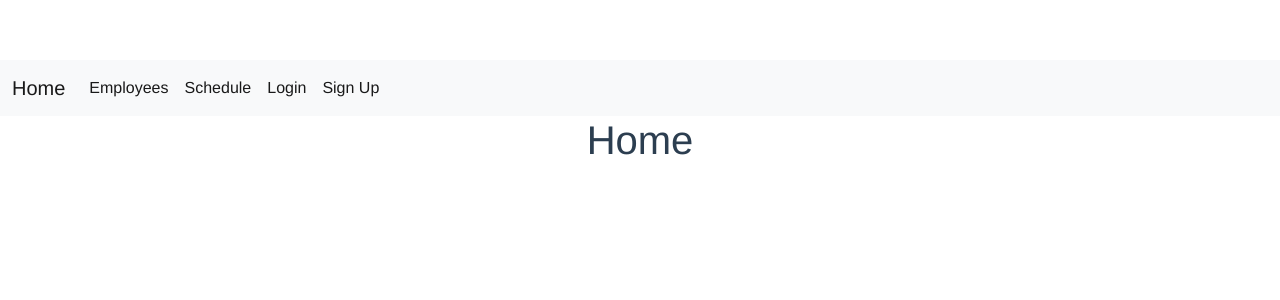
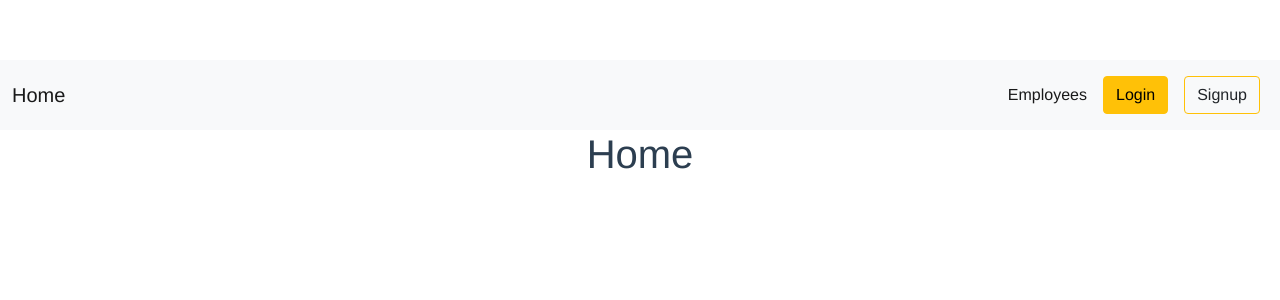
Before and after one commit to DrewBowers8001/cis410-fa21-bowers-vue, a Vue app: page / in a window 1280 px wide. Shown: the top 300 px of the page. Built offline with nearby package versions, Linux system fonts and the light colour scheme; no server answers.

Commit message:
new header

```diff
--- a/src/components/header.vue
+++ b/src/components/header.vue
@@ -2,31 +2,78 @@
   <nav class="navbar navbar-expand-lg navbar-light bg-light">
     <div class="container-fluid">
       <router-link class="navbar-brand" to="/">Home</router-link>
-    <button class="navbar-toggler" type="button" data-bs-toggle="collapse" data-bs-target="#navbarNav" aria-controls="navbarNav" aria-expanded="false" aria-label="Toggle navigation">
+      <button
+        class="navbar-toggler"
+        type="button"
+        data-bs-toggle="collapse"
+        data-bs-target="#navbarNav"
+        aria-controls="navbarNav"
+        aria-expanded="false"
+        aria-label="Toggle navigation"
+      >
         <span class="navbar-toggler-icon"></span>
       </button>
       <div class="collapse navbar-collapse" id="navbarNav">
-      <ul class="navbar-nav">
+        <ul class="navbar-nav ms-auto">
           <li class="nav-item">
-          <router-link class="nav-link active" aria-current="page" to="/Employees">Employees</router-link>
-        </li>
-        <li class = "nav-item">
-          <router-link class="nav-link active" aria-current="page" to="/Schedule">Schedule</router-link>
-        </li>
-         <li class="nav-item">
-          <router-link class="nav-link active" aria-current="page" to="/Login">Login</router-link>
-        </li>
-         <li class="nav-item">
-          <router-link class="nav-link active" aria-current="page" to="/signup">Sign Up</router-link>
+            <router-link
+              class="nav-link active"
+              aria-current="page"
+              to="/Employees">Employees</router-link
+            >
           </li>
 
+          <li v-if="auth" class="nav-item">
+            <router-link
+              class="nav-link active"
+              aria-current="page"
+              to="/Schedule">Schedule</router-link
+            >
+          </li>
 
+          <li v-if="!auth" class="nav-item">
+            <router-link class="nav-link active" aria-current="page" to="/login"
+              ><button class="btn btn-warning">Login</button></router-link
+            >
+          </li>
 
+          <li v-if="!auth" class="nav-item">
+            <router-link
+              class="nav-link active"
+              aria-current="page"
+              to="/signup"
+              ><button class="btn btn-outline-warning text-dark">
+                Signup
+              </button></router-link
+            >
+          </li>
 
-
+          <li v-if="auth" class="nav-item">
+            <button class="btn btn-warning" @click="onLogout">Logout</button>
+          </li>
         </ul>
       </div>
     </div>
   </nav>
+</template>
 
-</template>
+<script>
+export default {
+  computed: {
+    auth() {
+      return this.$store.state.token;
+    },
+  },
+  methods: {
+    onLogout() {
+      this.$store.dispatch("logout");
+    },
+  },
+};
+</script>
+
+<style scoped>
+.navbar-nav {
+  align-items: center;
+}
+</style>
--- a/src/routes.js
+++ b/src/routes.js
@@ -21,7 +21,8 @@ const router = createRouter({
         {path: "/Employees", component: Employees},
         {path: "/schedule", component: schedule},
         {path: "/Employee/:pk", component: detail,
-                childeren: [{path: "/availibility", component: createAvailibility}]},
+                childeren: [{path: "/availibility", component: createAvailibility}],
+            },
 
         {path: "/signup", component: signup},
         {path: "/invalidRoute(.*)", component: notfound},
```
Lines whose indentation alone changed are shown as unchanged.
